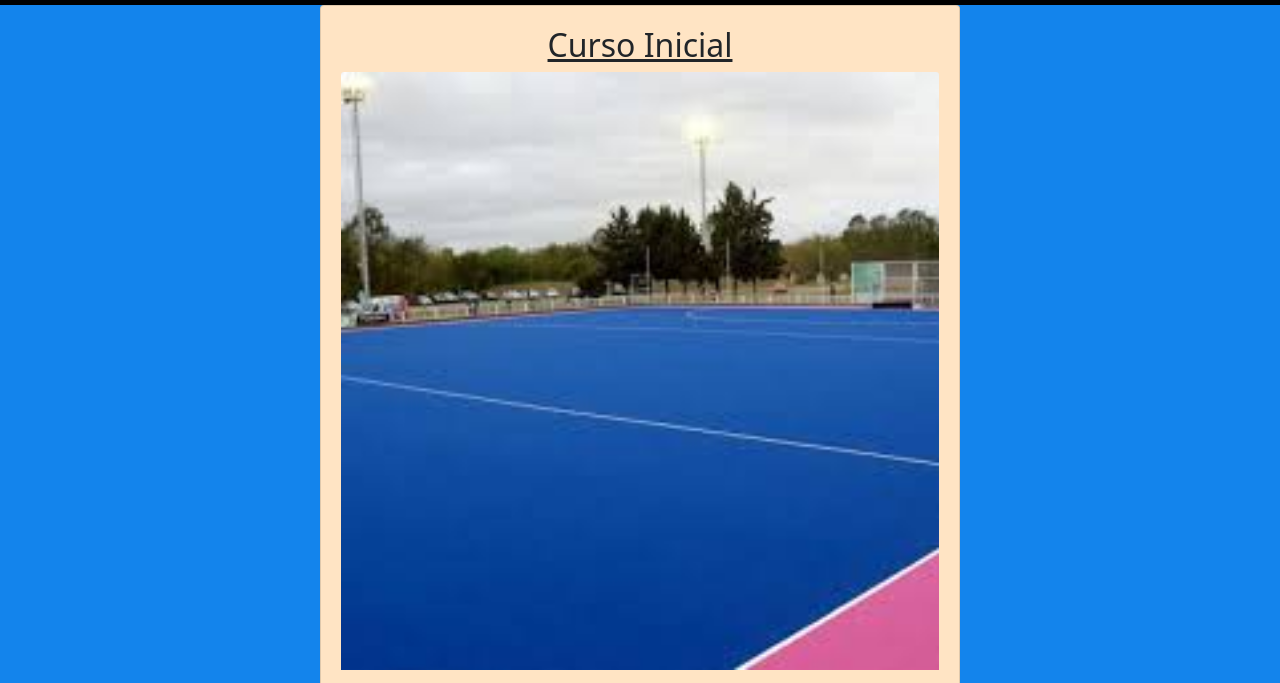
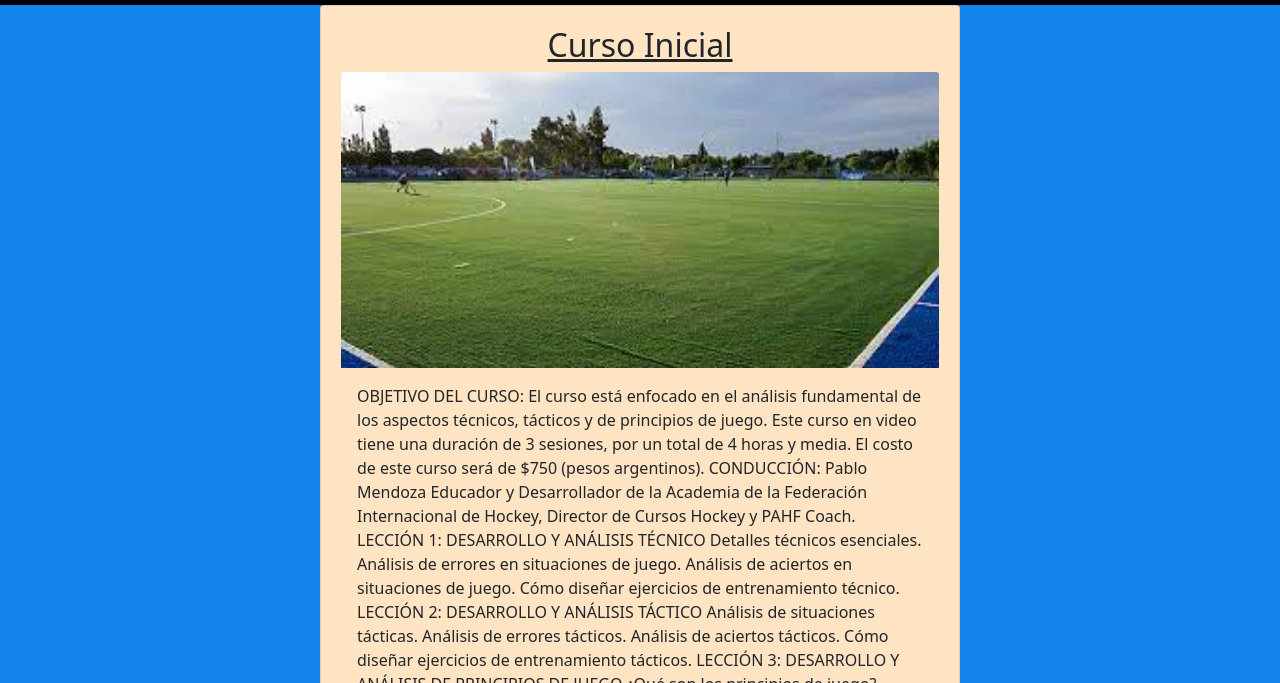
Before and after one commit to dbaconsky/proyecto-final-baconsky, a website: page index.html in a window 1280 px wide. Shown: the part 81-764 px from the top of the page. Drawn offline with nearby package versions, Linux system fonts and the light colour scheme.

Commit message:
tercer entrega

```diff
--- a/index.html
+++ b/index.html
@@ -43,7 +43,7 @@
         </nav>
         <div class="card idem mx-auto der container-fluid" style="width: 40rem;">
             <h5 class="card-title curso">Curso Inicial</h5>
-            <img src="/img/imagen2.jfif" class="card-img-top" alt="">
+            <img src="/img/iamgen3.jfif" class="card-img-top" alt="">
             <div class="card-body">
                 <p class="card-text">OBJETIVO DEL CURSO:
 
```
